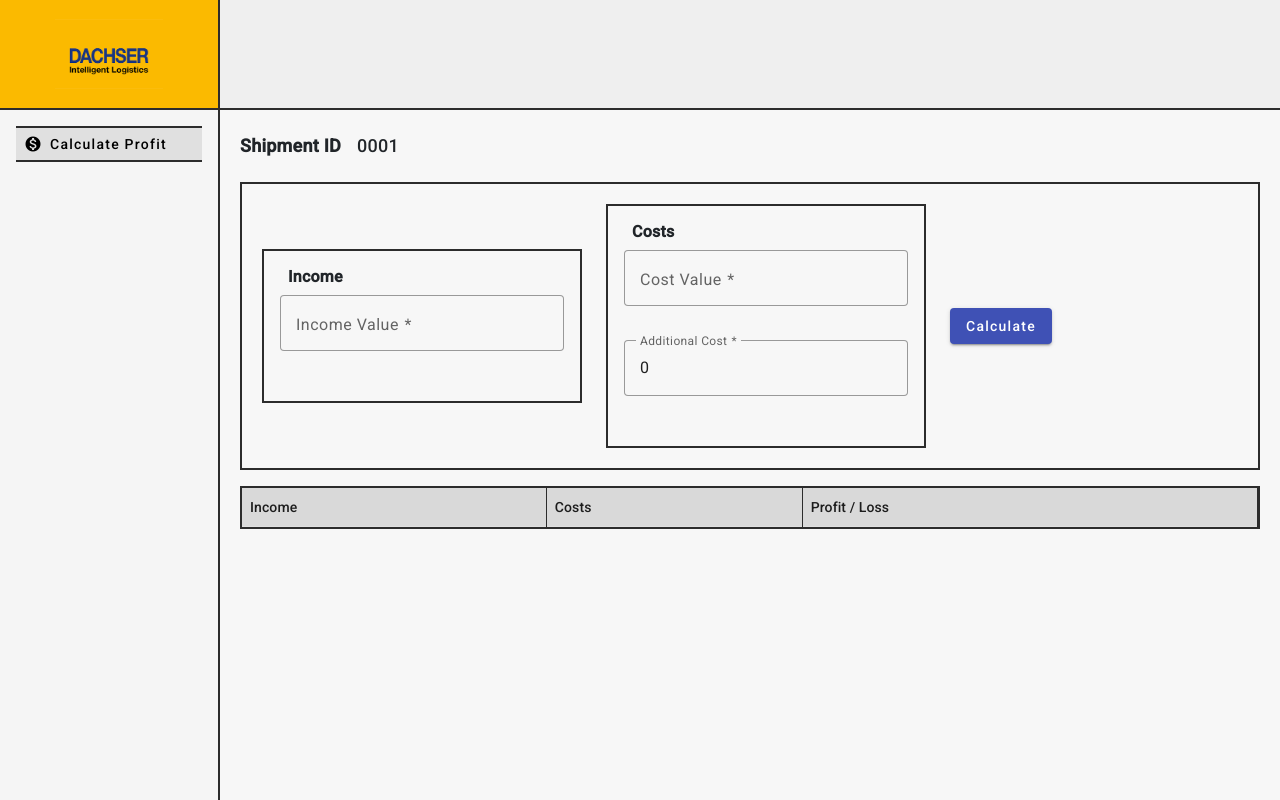
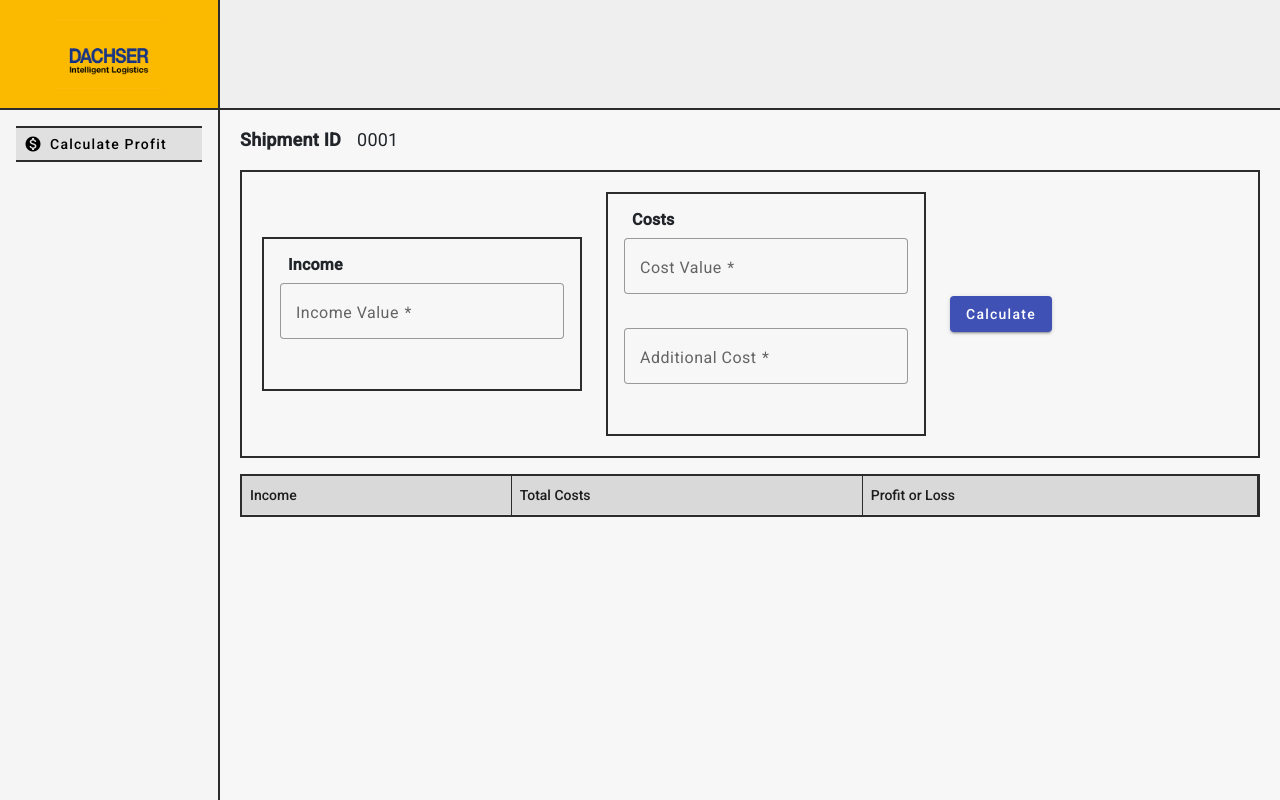
Before and after one commit to Jeremias96/incomeAndCostExerciseUI, an Angular app: page /calculate-profit in a window 1280 px wide. Built offline with nearby package versions, Linux system fonts and the light colour scheme; no server answers.

Commit message:
Add sorting

```diff
--- a/src/app/components/calculate-profit/calculate-profit.component.html
+++ b/src/app/components/calculate-profit/calculate-profit.component.html
@@ -1,9 +1,9 @@
 <div class="page-wrapper">
   <div class="main-card">
-    <h2 class="shipment-title">
+    <div class="shipment-title">
       <span class="label">Shipment ID</span>
       <span class="shipment-id">0001</span>
-    </h2>
+    </div>
     <form
       [formGroup]="form"
       (ngSubmit)="onSubmit()"
@@ -59,31 +59,32 @@
     <div class="table-wrapper">
       <table
         mat-table
-        [dataSource]="calculatedProfitsOrLosses"
+        [dataSource]="dataSource"
+        matSort
         class="custom-table"
       >
         <ng-container matColumnDef="income">
-          <th mat-header-cell *matHeaderCellDef>
+          <th mat-header-cell *matHeaderCellDef mat-sort-header>
             Income
           </th>
           <td mat-cell *matCellDef="let item">
-            {{ item.income.incomeValue }}
+            {{ item.income.incomeValue | number:'1.2-2'}}
           </td>
         </ng-container>
-        <ng-container matColumnDef="cost">
-          <th mat-header-cell *matHeaderCellDef>
-            Costs
+        <ng-container matColumnDef="totalCosts">
+          <th mat-header-cell *matHeaderCellDef mat-sort-header>
+            Total Costs
           </th>
           <td mat-cell *matCellDef="let item">
-            {{ item.cost.costValue + item.cost.additionalCostValue }}
+            {{ item.cost.costValue + item.cost.additionalCostValue | number:'1.2-2'}}
           </td>
         </ng-container>
-        <ng-container matColumnDef="calculatedProfitOrLoss">
-          <th mat-header-cell *matHeaderCellDef>
-            Profit / Loss
+        <ng-container matColumnDef="profit">
+          <th mat-header-cell *matHeaderCellDef mat-sort-header>
+            Profit or Loss
           </th>
           <td mat-cell *matCellDef="let item">
-            {{ item.calculatedProfitOrLoss }}
+            {{ item.calculatedProfitOrLoss | number:'1.2-2'}}
           </td>
         </ng-container>
         <tr
--- a/src/app/components/calculate-profit/calculate-profit.component.ts
+++ b/src/app/components/calculate-profit/calculate-profit.component.ts
@@ -1,4 +1,4 @@
-import { Component, inject, OnInit } from '@angular/core';
+import { Component, inject, OnInit, ViewChild, AfterViewInit } from '@angular/core';
 import { CommonModule } from '@angular/common';
 import { FormBuilder, FormGroup, ReactiveFormsModule, Validators } from '@angular/forms';
 
@@ -6,6 +6,9 @@ import { MatFormFieldModule } from '@angular/material/form-field';
 import { MatInputModule } from '@angular/material/input';
 import { MatButtonModule } from '@angular/material/button';
 import { MatTableModule } from '@angular/material/table';
+import { MatSortModule } from '@angular/material/sort';
+import { MatTableDataSource } from '@angular/material/table';
+import { MatSort } from '@angular/material/sort';
 import { ProfitLossService } from '../../service/profitloss.service';
 import { ProfitLoss } from '../../models/profitloss.model';
 
@@ -18,24 +21,28 @@ import { ProfitLoss } from '../../models/profitloss.model';
     MatFormFieldModule,
     MatInputModule,
     MatButtonModule,
-    MatTableModule
+    MatTableModule,
+    MatSortModule
   ],
   templateUrl: './calculate-profit.component.html',
   styleUrls: ['./calculate-profit.component.scss']
 })
-export class CalculateProfitComponent implements OnInit {
+export class CalculateProfitComponent implements OnInit, AfterViewInit {
 
   private readonly fb = inject(FormBuilder);
   private readonly profitService = inject(ProfitLossService);
 
   displayedColumns: string[] = [
     'income',
-    'cost',
-    'calculatedProfitOrLoss'
+    'totalCosts',
+    'profit'
   ];
 
-  calculatedProfitsOrLosses: ProfitLoss[] = [];
+  dataSource = new MatTableDataSource<ProfitLoss>([]);
   loading = false;
+
+  @ViewChild(MatSort)
+  sort!: MatSort;
 
   form: FormGroup = this.fb.group({
     incomeValue: [
@@ -49,7 +56,7 @@ export class CalculateProfitComponent implements OnInit {
     ],
 
     additionalCostValue: [
-      0,
+      null,
       [Validators.required, Validators.min(0)]
     ]
   });
@@ -58,12 +65,43 @@ export class CalculateProfitComponent implements OnInit {
     this.loadProfits();
   }
 
+  ngAfterViewInit(): void {
+
+  this.dataSource.sort = this.sort;
+
+  this.dataSource.sortingDataAccessor = (
+    item: ProfitLoss,
+    property: string
+  ): string | number => {
+
+    switch (property) {
+
+      case 'income':
+        return item.income.incomeValue;
+
+      case 'totalCosts':
+        return (
+          item.cost.costValue
+          +
+          item.cost.additionalCostValue
+        );
+
+      case 'profit':
+        return item.calculatedProfitOrLoss;
+
+      default:
+        return item[property as keyof ProfitLoss] as number;
+    }
+  };
+}
+
   loadProfits(): void {
     this.profitService
       .getAllProfits()
       .subscribe({
         next: (profits) => {
-          this.calculatedProfitsOrLosses = profits;
+          this.dataSource.data = profits;
+          this.dataSource.sort = this.sort;
         },
         error: (error) => {
           console.error(error);
@@ -84,11 +122,7 @@ export class CalculateProfitComponent implements OnInit {
       .subscribe({
         next: () => {
           this.loadProfits();
-
-          this.form.reset({
-            additionalCostValue: 0
-          });
-
+          this.form.reset();
           this.loading = false;
         },
 
```
